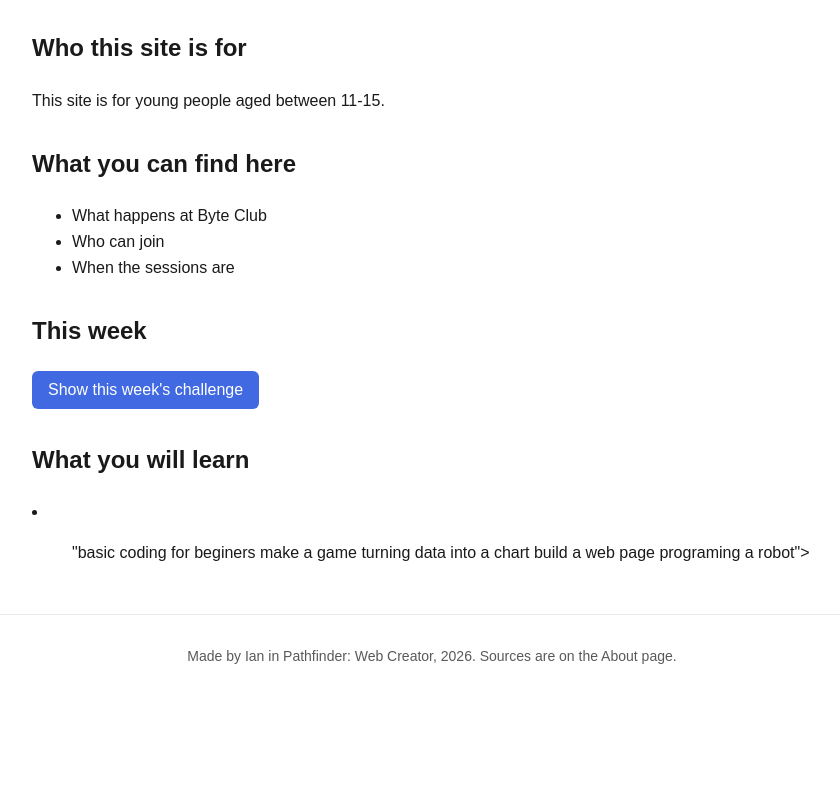
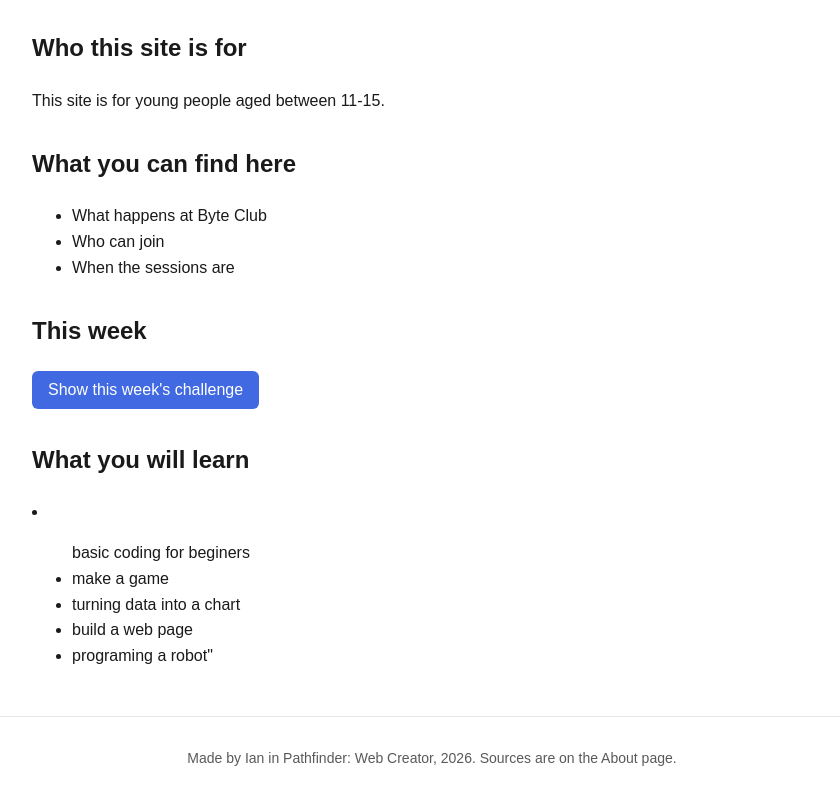
Before and after one commit to iankhalwale-droid/byte-club, a plain HTML site: page index.html in a window 1280 px wide. Shown: the part 737-1537 px from the top of the page, without its empty margins (208-1048 px from the left). Before the commit the page ends 1434 px from the top, so only its background shows below. Drawn offline with Linux system fonts and the light colour scheme.

Commit message:
adjust line

```diff
--- a/index.html
+++ b/index.html
@@ -42,11 +42,11 @@
     </section>
     <section>
       <h2>What you will learn</h2>
-      <li><ul id=<li>"basic coding for beginers
-                  make a game
-                  turning data into a chart
-                  build a web page
-                  programing a robot"</li>></ul>
+      <li><ul id=<li>basic coding for beginers
+                <li>make a game
+                <li>turning data into a chart
+                <li>build a web page
+                <li>programing a robot"</li></ul>
     </section>
   </main>
 
```
